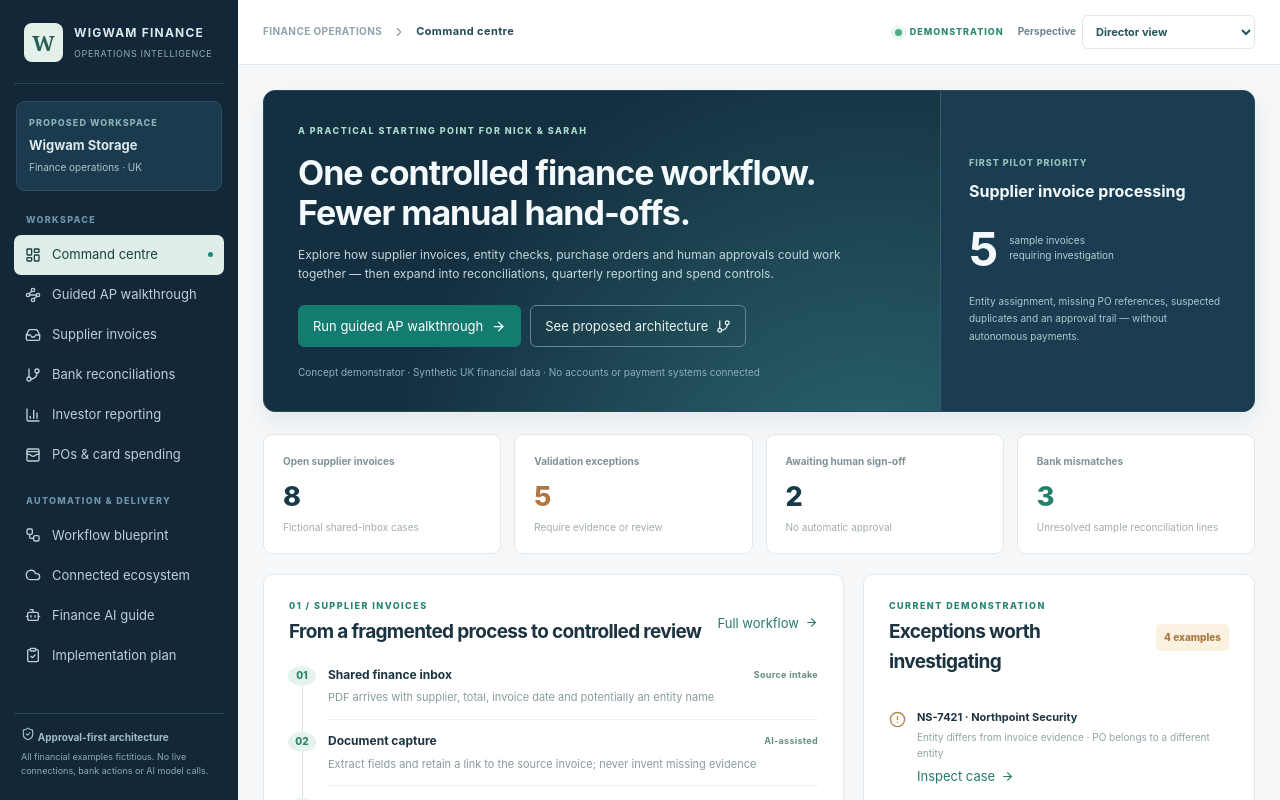
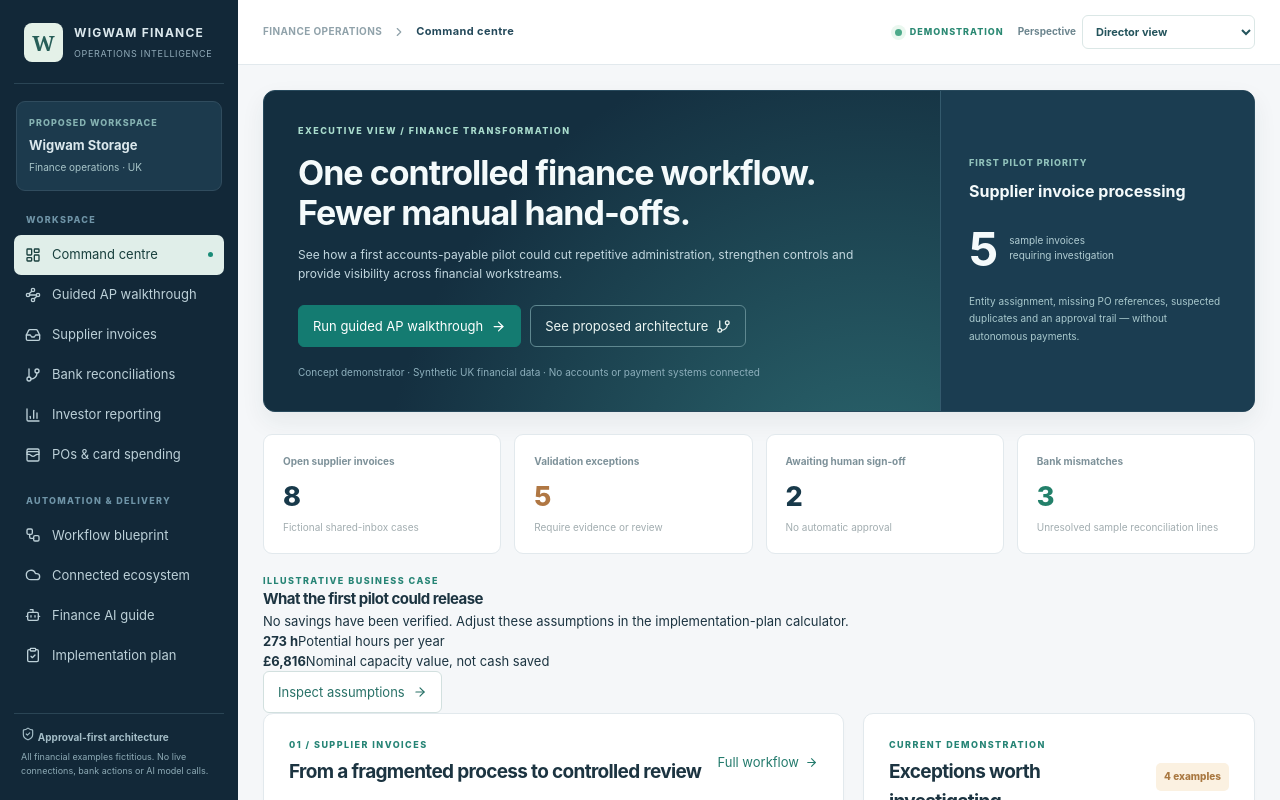
Before and after one commit to sastree14/AI-Demonstration, a Next.js app: page /demos/wigwam-finance in a window 1280 px wide. Shown: the top 800 px of the page. Built offline with nearby package versions, Linux system fonts and the light colour scheme.

Commit message:
Tailor director vs controller landing experience and show modelled benefits alongside live approval workload

```diff
--- a/app/demos/wigwam-finance/WigwamFinanceDemo.tsx
+++ b/app/demos/wigwam-finance/WigwamFinanceDemo.tsx
@@ -292,7 +292,7 @@ export default function WigwamFinanceDemo(){
     </>}
     {screen==="overview"&&<>
      <div className={css.hero}>
-      <div className={css.heroBody}><p className={css.eyebrow}>A PRACTICAL STARTING POINT FOR NICK & SARAH</p><h1>One controlled finance workflow. Fewer manual hand-offs.</h1><p>Explore how supplier invoices, entity checks, purchase orders and human approvals could work together — then expand into reconciliations, quarterly reporting and spend controls.</p><div className={css.heroBtns}><button className={css.primary} onClick={()=>navigate("journey")}>Run guided AP walkthrough <ArrowRight size={15}/></button><button className={css.secondary} onClick={()=>navigate("automation")}>See proposed architecture <GitBranch size={15}/></button></div><small>Concept demonstrator · Synthetic UK financial data · No accounts or payment systems connected</small></div>
+      <div className={css.heroBody}><p className={css.eyebrow}>{role==="director"?"EXECUTIVE VIEW / FINANCE TRANSFORMATION":"CONTROLLER VIEW / DAILY FINANCE DESK"}</p><h1>{role==="director"?"One controlled finance workflow. Fewer manual hand-offs.":"Every exception explained. Every approval accountable."}</h1><p>{role==="director"?"See how a first accounts-payable pilot could cut repetitive administration, strengthen controls and provide visibility across financial workstreams.":"Validate supplier invoices, investigate exceptions and record human decisions before anything is prepared for accounting."}</p><div className={css.heroBtns}><button className={css.primary} onClick={()=>navigate("journey")}>Run guided AP walkthrough <ArrowRight size={15}/></button><button className={css.secondary} onClick={()=>navigate("automation")}>See proposed architecture <GitBranch size={15}/></button></div><small>Concept demonstrator · Synthetic UK financial data · No accounts or payment systems connected</small></div>
       <div className={css.heroAside}><small>FIRST PILOT PRIORITY</small><strong>Supplier invoice processing</strong><div><b>{flagged.length}</b><span>sample invoices<br/>requiring investigation</span></div><p>Entity assignment, missing PO references, suspected duplicates and an approval trail — without autonomous payments.</p></div>
      </div>
      <div className={css.metrics}>
@@ -300,6 +300,12 @@ export default function WigwamFinanceDemo(){
       <Metric label="Validation exceptions" value={flagged.length} sub="Require evidence or review" tone="alert"/>
       <Metric label="Awaiting human sign-off" value={awaiting.length} sub="No automatic approval"/>
       <Metric label="Bank mismatches" value={unreconciled.length} sub="Unresolved sample reconciliation lines" tone="accent"/>
+     </div>
+     <div className={css.executiveStrip}>
+       <div><p className={css.eyebrow}>{role==="director"?"ILLUSTRATIVE BUSINESS CASE":"CONTROLLER WORKLOAD"}</p><h3>{role==="director"?"What the first pilot could release":"Where manual attention is needed"}</h3><p>{role==="director"?"No savings have been verified. Adjust these assumptions in the implementation-plan calculator.":"A controller must check evidence and approve; the sample automation cannot approve or pay on its own."}</p></div>
+       <div className={css.executiveFigure}><strong>{role==="director"?Math.round(roi.freed).toLocaleString()+" h":String(awaiting.length)}</strong><span>{role==="director"?"Potential hours per year":"Pending approval packets"}</span></div>
+       <div className={css.executiveFigure}><strong>{role==="director"?money(roi.value):String(stagedCount)}</strong><span>{role==="director"?"Nominal capacity value, not cash saved":"Accounting staging files prepared"}</span></div>
+       <button className={css.secondary} onClick={()=>navigate(role==="director"?"roadmap":"invoices")}>{role==="director"?"Inspect assumptions":"Open controller queue"} <ArrowRight size={14}/></button>
      </div>
      <div className={css.grid2}>
       <Panel label="01 / SUPPLIER INVOICES" title="From a fragmented process to controlled review" action={<button className={css.textLink} onClick={()=>navigate("automation")}>Full workflow <ArrowRight size={13}/></button>}>
@@ -322,7 +328,7 @@ export default function WigwamFinanceDemo(){
     </>}
     {screen==="invoices"&&<>
      {page("Supplier invoices","01 / ACCOUNTS PAYABLE","A practical response to the shared inbox → Hubdoc → Xero → ApprovalMax logjam. Inspect each example, correct company allocation, check purchase orders and record an auditable human approval.",<><button className={css.secondary} onClick={()=>navigate("journey")}><Waypoints size={14}/> Guided walkthrough</button><button className={css.secondary} onClick={exportInvoices}><Download size={14}/> Export example CSV</button><button className={css.primary} onClick={validateBatch}><Sparkles size={15}/> Validate received invoices</button></>)}
-     <div className={css.metrics}>
+     <div className={css.metrics+" "+css.metricsFive}>
       <Metric label="Invoices in example" value={invoices.length} sub="Source PDFs simulated"/>
       <Metric label="Total face value" value={money(invoices.reduce((a,x)=>a+x.amount,0))} sub="No payment execution"/>
       <Metric label="Open validation flags" value={flagged.length} sub="Wrong entity, PO or duplicate" tone="alert"/>
```
